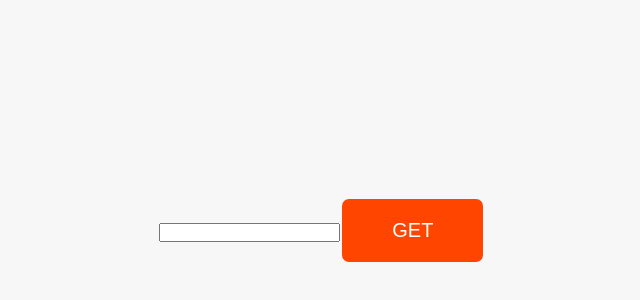
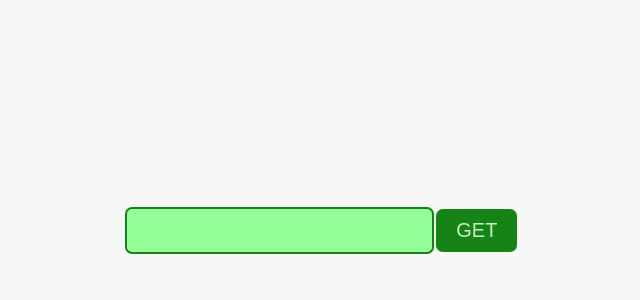
Before and after one commit to ViswaMsd/Fetch-CountryDetails-API_calls, a plain HTML site: page index.html in a window 1280 px wide. Shown: the part 170-470 px from the top of the page, without its empty margins (319-959 px from the left). Drawn offline with Linux system fonts and the light colour scheme.

Commit message:
Update style.css

```diff
--- a/style.css
+++ b/style.css
@@ -33,6 +33,7 @@ body {
   font-size: 2rem;
   opacity: 0;
   transition: opacity 1s ease-in;
+  /* margin: 2rem; */
 }
 
 .country {
@@ -101,11 +102,23 @@ body {
 .btn-country {
   border: none;
   font-size: 2rem;
-  padding: 2rem 5rem;
+  padding: 1rem 2rem;
   border-radius: 0.7rem;
-  color: white;
-  background-color: orangered;
+  color: rgb(203, 235, 203);
+  background-color: rgb(21, 131, 21);
   cursor: pointer;
+}
+
+.input-country {
+  border: 2px solid rgb(21, 131, 21);
+  font-size: 2rem;
+  padding: 1rem 2rem;
+  border-radius: 0.7rem;
+  color: rgb(0, 14, 0);
+  background-color: rgb(151, 255, 151);
+}
+.input-country:focus {
+  outline: none;
 }
 
 .images {
@@ -124,3 +137,8 @@ body {
   border: 3rem solid white;
   box-shadow: 0 2rem 5rem 1rem rgba(0, 0, 0, 0.1);
 }
+
+.form-control {
+  margin: 2rem;
+  /* padding: 2rem; */
+}
```
